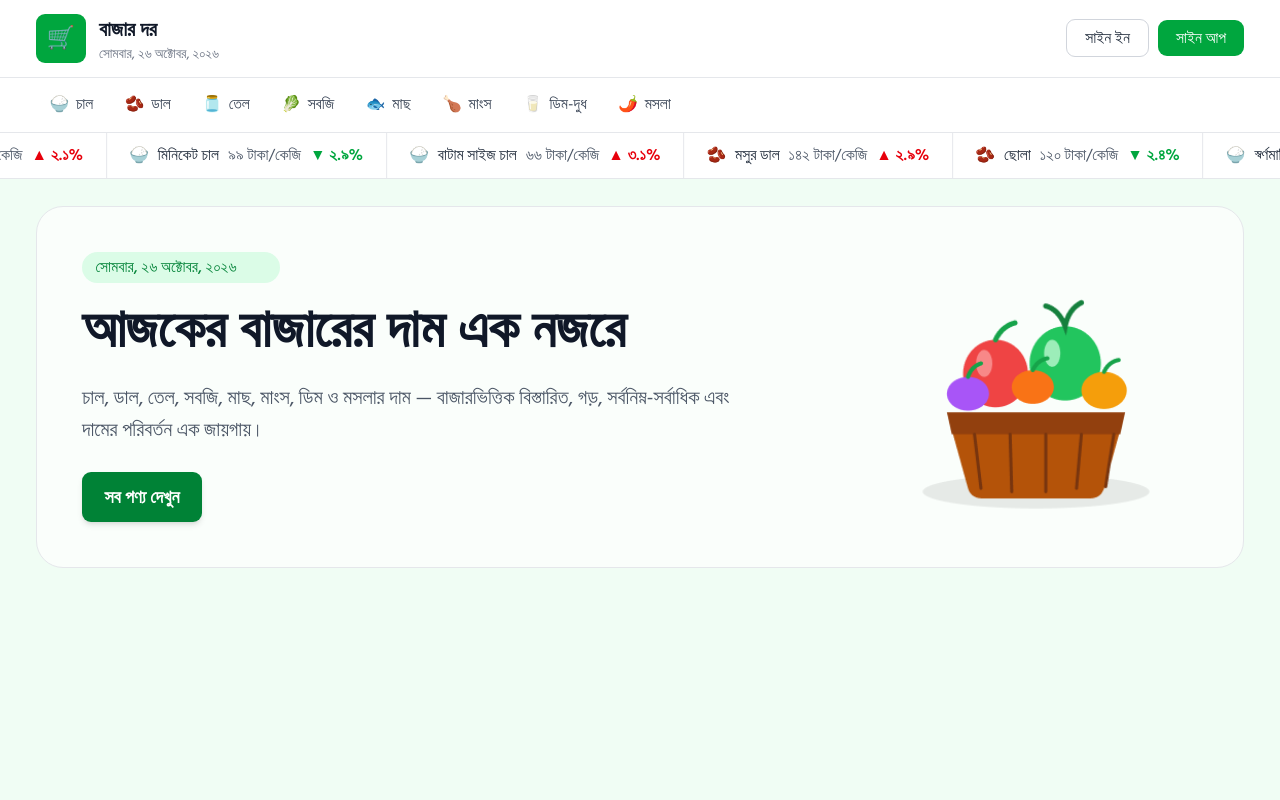
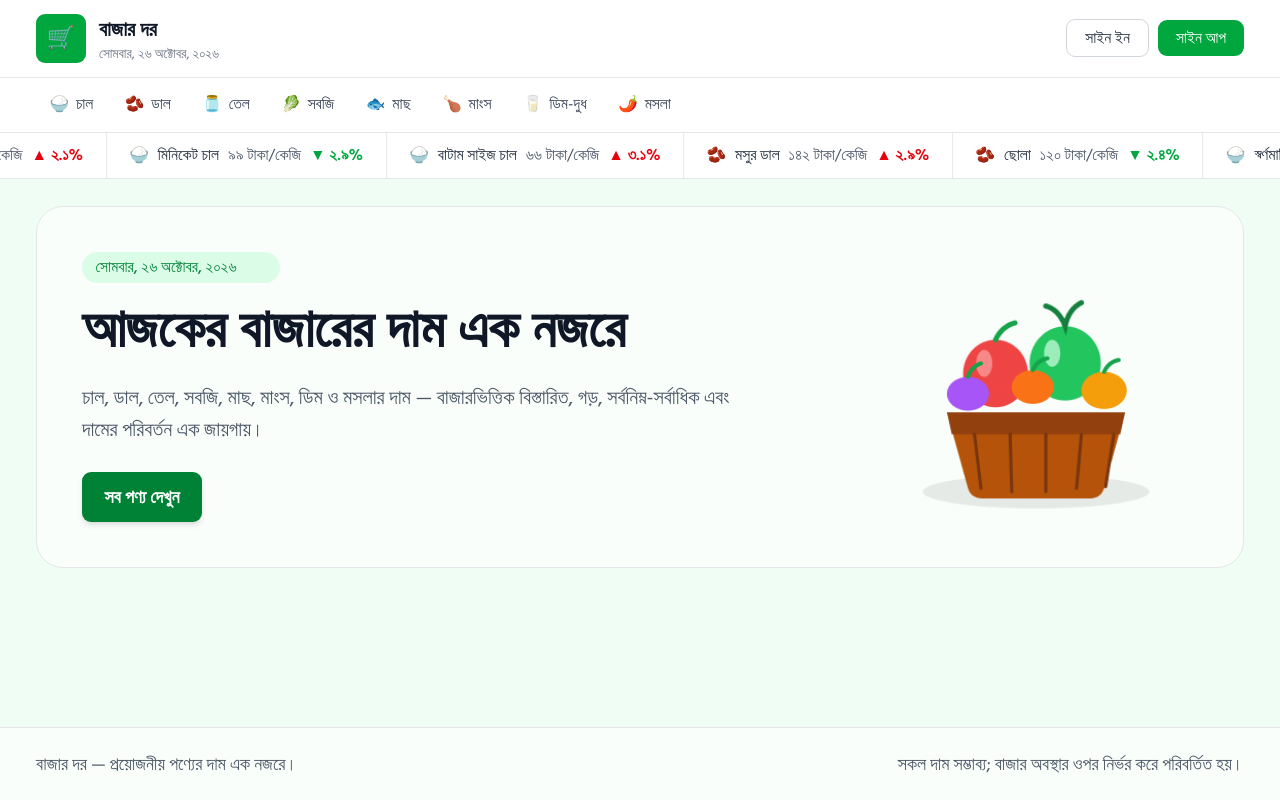
Before and after one commit to alifahmednowshad/bazardor, a Next.js app: page / in a window 1280 px wide. Built offline with nearby package versions, Linux system fonts and the light colour scheme.

Commit message:
Footer complete

```diff
--- a/src/app/layout.tsx
+++ b/src/app/layout.tsx
@@ -2,6 +2,7 @@ import type { Metadata } from "next";
 import { Hind_Siliguri, Inter } from "next/font/google";
 import "./globals.css";
 import Header from "@/components/Shared/Header/Header";
+import Footer from "@/components/Shared/Footer";
 
 const hindSiliguri = Hind_Siliguri({
   variable: "--font-hind-siliguri",
@@ -30,6 +31,7 @@ export default function RootLayout({ children }: LayoutProps<"/">) {
       <body className="min-h-full flex flex-col bg-green-50 font-sans">
         <Header />
         {children}
+        <Footer />
       </body>
     </html>
   );
--- /dev/null
+++ b/src/components/Shared/Footer.tsx
@@ -0,0 +1,15 @@
+import Container from "./ui/Container";
+
+
+export default function Footer() {
+  return (
+    <footer className="mt-auto border-t border-gray-200 bg-white/70">
+      <Container>
+        <div className="flex flex-col gap-2 py-5 text-center text-sm text-gray-600 sm:text-base md:flex-row md:items-center md:justify-between md:text-left">
+          <p>বাজার দর — প্রয়োজনীয় পণ্যের দাম এক নজরে।</p>
+          <p>সকল দাম সম্ভাব্য; বাজার অবস্থার ওপর নির্ভর করে পরিবর্তিত হয়।</p>
+        </div>
+      </Container>
+    </footer>
+  );
+}
```
